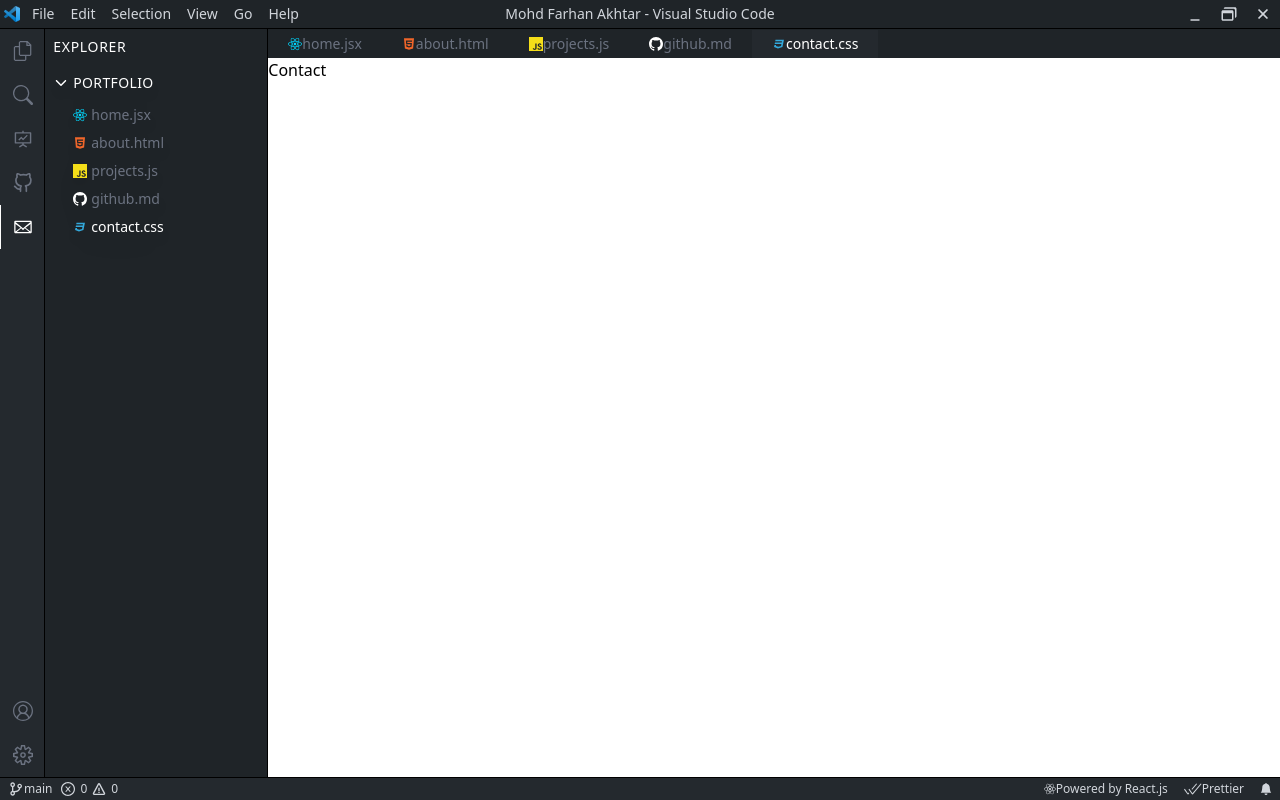
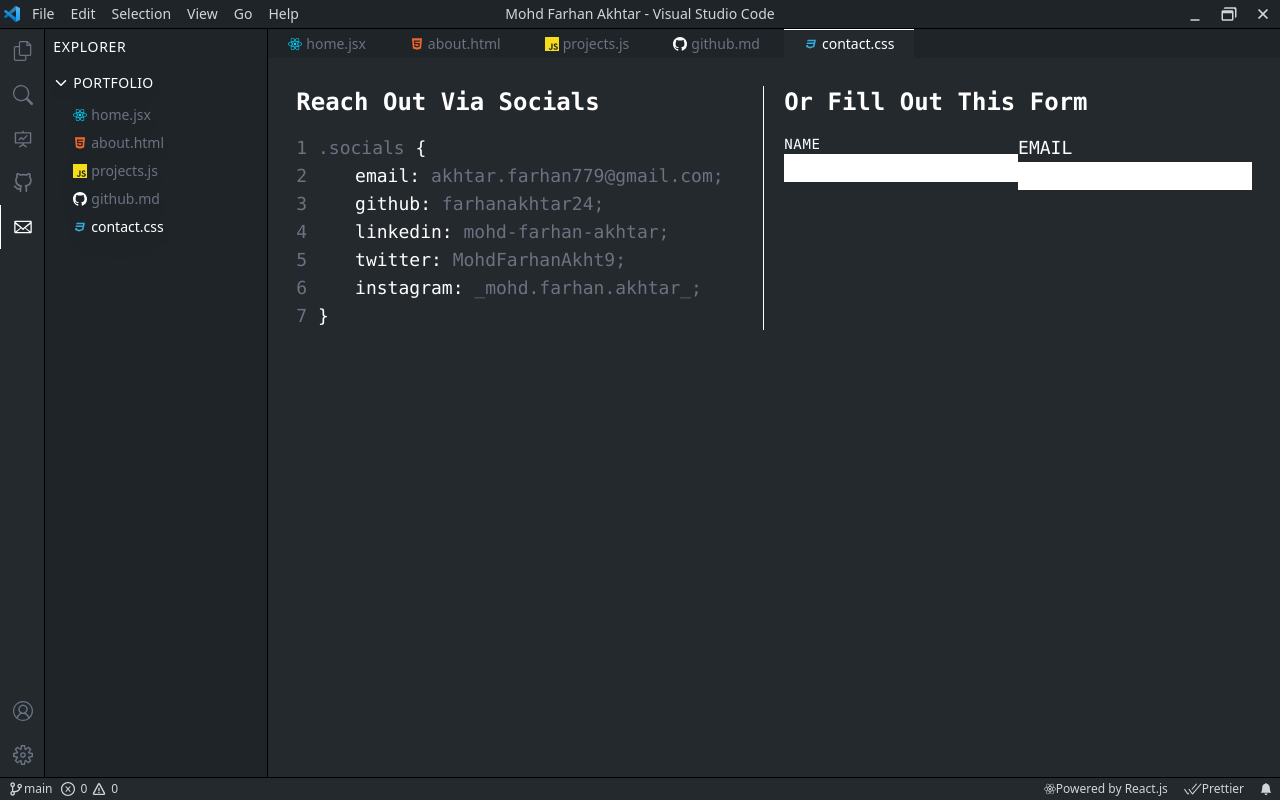
Before and after one commit to farhanakhtar24/portfolio-vs-code, a React (Create React App) app: page /contact in a window 1280 px wide. Built offline with nearby package versions, Linux system fonts and the light colour scheme.

Commit message:
under progress

```diff
--- /dev/null
+++ b/src/Contact/components/ContactDiv.js
@@ -0,0 +1,44 @@
+import React from "react";
+import { useNavigate } from "react-router-dom";
+
+const ContactDiv = ({ contacts }) => {
+	const navigate = useNavigate();
+
+	return (
+		<div className="border-r border-r-white">
+			<h1 className="text-2xl font-semibold font-mono pb-4">
+				Reach Out Via Socials
+			</h1>
+			<ul>
+				<li>
+					<span className="text-gray-500">1</span>{" "}
+					<span className="text-gray-500">.socials</span>
+					{` {`}
+				</li>
+				{contacts.map((contact) => {
+					return (
+						<li>
+							<span className="mr-12 text-gray-500">
+								{contact.id}
+							</span>
+							{contact.name}:{" "}
+							<a
+								href={contact.link}
+								target="_blank"
+								className="text-gray-500 hover:underline hover:text-white"
+								rel="noreferrer">
+								{contact.display};
+							</a>
+						</li>
+					);
+				})}
+				<li>
+					<span className="text-gray-500">7</span>
+					{"  }"}
+				</li>
+			</ul>
+		</div>
+	);
+};
+
+export default ContactDiv;
--- /dev/null
+++ b/src/Contact/components/Form.js
@@ -0,0 +1,23 @@
+import React from "react";
+
+const Form = () => {
+	return (
+		<div>
+			<h1 className="text-2xl font-semibold font-mono pb-4">
+				Or Fill Out This Form
+			</h1>
+			<form className="grid grid-cols-2 grid-rows-3">
+				<div className="flex flex-col">
+					<span className="tracking-wider text-sm">NAME</span>
+					<input />
+				</div>
+				<div className="flex flex-col">
+					EMAIL
+					<input />
+				</div>
+			</form>
+		</div>
+	);
+};
+
+export default Form;
--- a/src/Contact/page/Contact.js
+++ b/src/Contact/page/Contact.js
@@ -1,7 +1,48 @@
 import React from "react";
+import { Link, useNavigate } from "react-router-dom";
+import ContactDiv from "../components/ContactDiv";
+import Form from "../components/Form";
+
+const contacts = [
+	{
+		id: 2,
+		name: "email",
+		link: "mailto:akhtar.farhan779@gmail.com",
+		display: "akhtar.farhan779@gmail.com",
+	},
+	{
+		id: 3,
+		name: "github",
+		link: "https://github.com/farhanakhtar24",
+		display: "farhanakhtar24",
+	},
+	{
+		id: 4,
+		name: "linkedin",
+		link: "https://www.linkedin.com/in/mohd-farhan-akhtar/",
+		display: "mohd-farhan-akhtar",
+	},
+	{
+		id: 5,
+		name: "twitter",
+		link: "https://twitter.com/MohdFarhanAkht9",
+		display: "MohdFarhanAkht9",
+	},
+	{
+		id: 6,
+		name: "instagram",
+		link: "https://www.instagram.com/_mohd.farhan.akhtar_/",
+		display: "_mohd.farhan.akhtar_",
+	},
+];
 
 const Contact = () => {
-	return <div>Contact</div>;
+	return (
+		<div className="p-7 grid grid-cols-2 gap-5 text-white font-mono text-lg">
+			<ContactDiv contacts={contacts} />
+			<Form />
+		</div>
+	);
 };
 
 export default Contact;
--- a/src/Home/page/Home.js
+++ b/src/Home/page/Home.js
@@ -1,7 +1,7 @@
 import React from "react";
 
 const Home = () => {
-	return <div className="bg-main-pages-blue w-full h-full">Home</div>;
+	return <div className="w-full h-full">Home</div>;
 };
 
 export default Home;
--- a/src/Layout/PageNavbar.js
+++ b/src/Layout/PageNavbar.js
@@ -44,16 +44,16 @@ const PageNavbar = () => {
 	const navigate = useNavigate();
 
 	return (
-		<ul className="w-full bg-page-navbar-blue flex text-sm">
+		<ul className="w-full bg-page-navbar-blue flex text-sm gap-1">
 			{pages.map((page) => {
 				return (
 					<li
 						onClick={() => navigate(page.link)}
-						className={`px-5 py-1 border-t border-t-nav-blue hover:border-t-page-navbar-gray flex items-center
+						className={`px-5 py-1 border-t border-t-nav-blue flex items-center gap-1
                         ${
 							pathname === page.link
-								? "text-white bg-main-pages-blue border-t-main-pages-blue"
-								: "text-gray-500"
+								? "text-white bg-main-pages-blue border-t-white"
+								: "text-gray-500  "
 						} hover:text-white hover:cursor-pointer`}>
 						{page.icon}
 						{page.name}
--- a/src/Layout/Wrapper.js
+++ b/src/Layout/Wrapper.js
@@ -12,7 +12,7 @@ const Wrapper = (props) => {
 			<div className="w-full flex h-full">
 				<IconBar />
 				<SideBar />
-				<div className="w-full h-full flex flex-col">
+				<div className="w-full h-full flex flex-col bg-main-pages-blue">
 					<PageNavbar />
 					{props.children}
 				</div>
```
